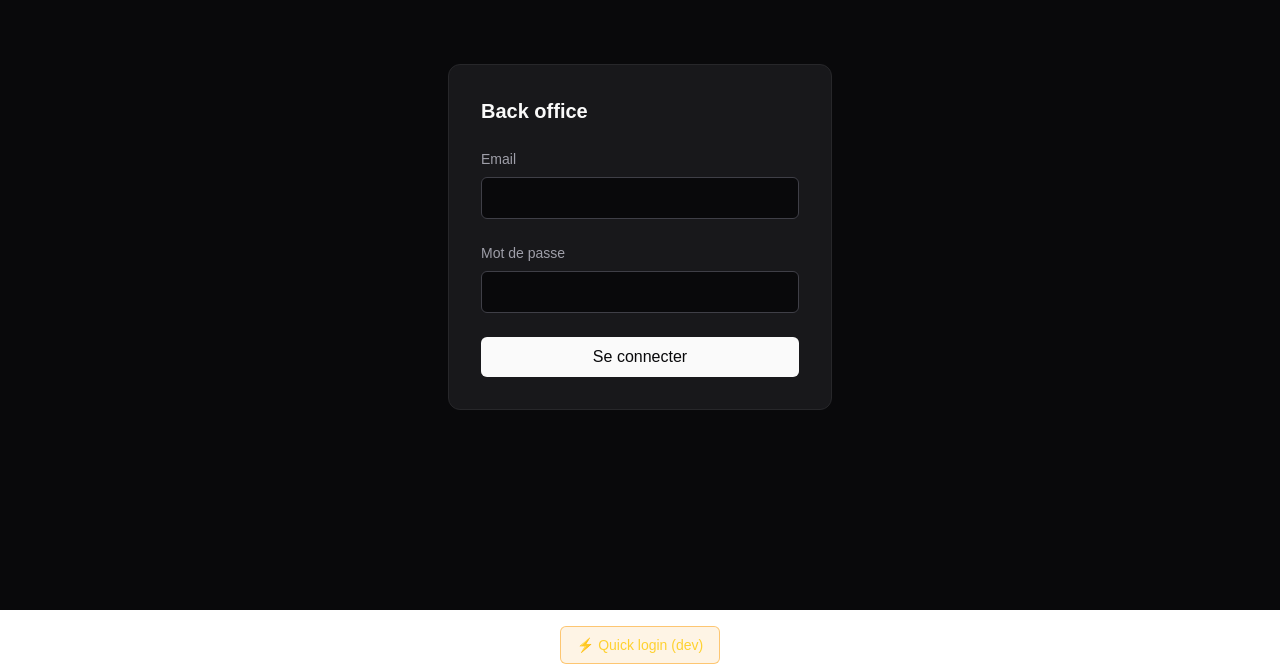
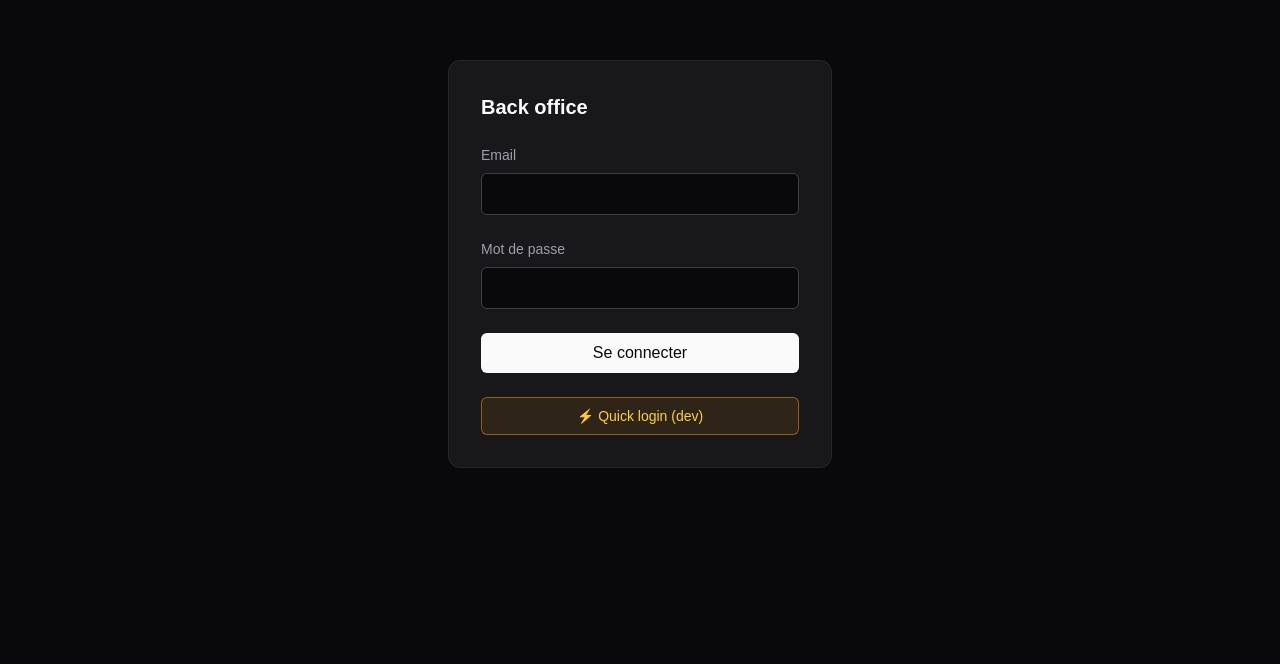
Before and after one commit to YoguiRecords/portfolio_v1, a Next.js app in the folder apps/admin/: page /login in a window 1280 px wide. Shown: the part 136-800 px from the top of the page. Built offline with nearby package versions, Linux system fonts and the light colour scheme; no server answers.

Commit message:
fix(admin): render quick-login button inside the login card (was off-screen below full-height main)

```diff
--- a/apps/admin/app/login/login-form.tsx
+++ b/apps/admin/app/login/login-form.tsx
@@ -2,8 +2,12 @@
 
 import { useActionState } from "react";
 import { loginAction, type LoginState } from "@/lib/auth/actions";
+import { quickLoginAction } from "@/lib/auth/dev-login";
 
 const initialState: LoginState = {};
+
+/** Dev-only: the quick-login shortcut is never rendered in production. */
+const QUICK_LOGIN_ENABLED = process.env.NODE_ENV !== "production";
 
 /** Back office login form (client). */
 export function LoginForm() {
@@ -58,6 +62,16 @@ export function LoginForm() {
         >
           {pending ? "Connexion…" : "Se connecter"}
         </button>
+
+        {QUICK_LOGIN_ENABLED ? (
+          <button
+            type="submit"
+            formAction={quickLoginAction}
+            className="w-full rounded-md border border-amber-500/50 bg-amber-500/10 px-3 py-2 text-sm font-medium text-amber-300 transition-colors hover:bg-amber-500/20"
+          >
+            ⚡ Quick login (dev)
+          </button>
+        ) : null}
       </form>
     </main>
   );
--- a/apps/admin/app/login/page.tsx
+++ b/apps/admin/app/login/page.tsx
@@ -1,10 +1,6 @@
 import { redirect } from "next/navigation";
 import { getCurrentSession } from "@/lib/auth/session";
-import { quickLoginAction } from "@/lib/auth/dev-login";
 import { LoginForm } from "./login-form";
-
-/** Dev-only: the quick-login button is never rendered in production. */
-const QUICK_LOGIN_ENABLED = process.env.NODE_ENV !== "production";
 
 /**
  * Login route. Validates any existing session server-side: a valid session
@@ -16,19 +12,5 @@ export default async function LoginPage() {
   if (session) {
     redirect("/");
   }
-  return (
-    <>
-      <LoginForm />
-      {QUICK_LOGIN_ENABLED ? (
-        <form action={quickLoginAction} className="mt-4 flex justify-center">
-          <button
-            type="submit"
-            className="rounded-md border border-amber-500/50 bg-amber-500/10 px-4 py-2 text-sm font-medium text-amber-300 transition-colors hover:bg-amber-500/20"
-          >
-            ⚡ Quick login (dev)
-          </button>
-        </form>
-      ) : null}
-    </>
-  );
+  return <LoginForm />;
 }
```
